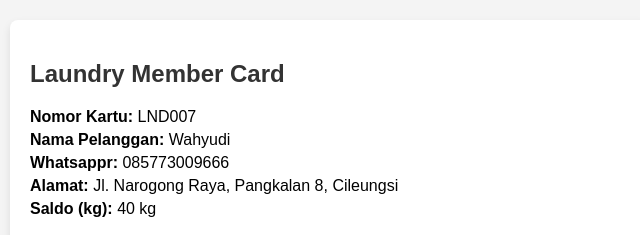
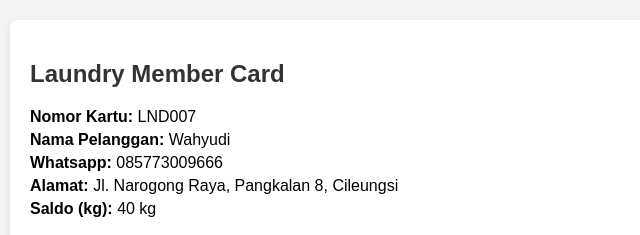
Before and after one commit to kelasmaster/laundry-membercard, a plain HTML site: page index.html in a window 1280 px wide. Shown: the top 235 px of the page, 310-950 px from the left. Drawn offline with Linux system fonts and the light colour scheme.

Commit message:
Update index.html

```diff
--- a/index.html
+++ b/index.html
@@ -13,7 +13,7 @@
       <h2>Laundry Member Card</h2>
       <p><strong>Nomor Kartu:</strong> <span id="cardNumber">LND007</span></p>
       <p><strong>Nama Pelanggan:</strong> <span id="customerName">Wahyudi</span></p>
-      <p><strong>Whatsappr:</strong> <span id="phoneNumber">085773009666</span></p>
+      <p><strong>Whatsapp:</strong> <span id="phoneNumber">085773009666</span></p>
       <p><strong>Alamat:</strong> <span id="address">Jl. Narogong Raya, Pangkalan 8, Cileungsi</span></p>
       <p><strong>Saldo (kg):</strong> <span id="saldo">40</span> kg</p>
     </div>
```
